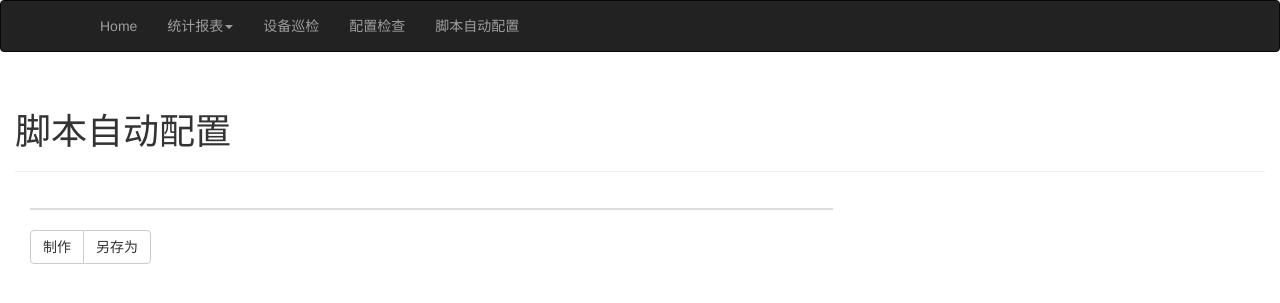
After one commit to sb952468655/tool_web, a Flask app: page /auto_config in a window 1280 px wide. The commit adds this page. Shown: the top 303 px of the page. Run offline with Flask 2, Linux system fonts and the light colour scheme; lists and menus that the app fills with data are empty; some libraries are stand-ins or nearby versions.

```diff
--- a/app/main/views.py
+++ b/app/main/views.py
@@ -39,13 +39,35 @@ def report():
 def report_port():
     '''统计报表-端口明细'''
 
-    from .report import get_report_data, get_device_name
+    from .report import get_report_data, get_device_name, get_port_ggl
 
-    with open(os.path.join('app', 'static', 'uploads', 'config.log')) as f:
+    with open(os.path.join('app', 'static', '1.log')) as f:
         config = f.read()
 
     report_data = get_report_data(config)
-    return render_template('report.html', report_data = report_data)
+    ggl_port = []
+    res = []
+
+
+    ggl_data = get_port_ggl(config)
+
+    i = 0
+    for item in report_data:
+        if item[-1] != 'MDX GIGE-T ' or item[-1] != 'MDI GIGE-T ':
+            ggl_port.append(item[0])
+
+            try:
+                res.append(item + [ggl_data[i][0]] + [ggl_data[i][1]])
+            except Exception:
+                print(i)
+
+            i += 1
+        else:
+            res.append(item)
+
+
+
+    return render_template('report.html', report_data = res)
 
 
 @main.route('/check_config')
@@ -66,3 +88,9 @@ def xunjian():
     for item in xunjian_res:
         xunjian_text += '{}\n{}\n{}\n\n'.format(item[0], item[1], item[2])
     return render_template('xunjian.html', xunjian_res=xunjian_text)
+
+@main.route('/auto_config')
+def auto_config():
+    '''脚本自动配置'''
+
+    return render_template('auto_config.html')
--- /dev/null
+++ b/app/templates/auto_config.html
@@ -0,0 +1,38 @@
+{% extends "base.html" %}
+{% import "bootstrap/wtf.html" as wtf %}
+
+{% block title %}脚本自动配置{% endblock %}
+
+{% block page_content %}
+<div class="page-header">
+    <h1>脚本自动配置</h1>
+</div>
+
+
+<div class="col-md-8">
+        <table class="table">
+            <thead>
+                <tr>
+                    <th></th>
+                    <th></th>
+                    <th></th>
+                </tr>
+            </thead>
+            <tbody>
+                {% for item in items %}
+                    <tr>
+                        <th>{{ item[0] }}</th>
+                        <th>{{ item[1] }}</th>
+                        <th>{{ item[2] }}</th>
+                    </tr>
+                {% endfor %}
+            </tbody>
+        </table>
+    <div class="btn-group" role="group" aria-label="...">
+        <button type="button" class="btn btn-default" data-toggle="modal" data-target="#myModal">制作</button>
+        <button type="button" class="btn btn-default">另存为</button>
+    </div>
+</div>
+
+
+{% endblock %}
--- a/app/templates/base.html
+++ b/app/templates/base.html
@@ -18,7 +18,7 @@
                 <span class="icon-bar"></span>
                 <span class="icon-bar"></span>
             </button>
-            <a class="navbar-brand" href="{{ url_for('main.index') }}">电信工具Web版</a>
+            <a class="navbar-brand" href="{{ url_for('main.index') }}"></a>
         </div>
         <div class="navbar-collapse collapse">
             <ul class="nav navbar-nav">
@@ -32,8 +32,9 @@
                         <li><a href="{{ url_for('main.report_port') }}">端口光功率</a></li>
                     </ul>
                 </li>
-                <li><a href="{{ url_for('main.xunjian') }}">巡检</a></li>
+                <li><a href="{{ url_for('main.xunjian') }}">设备巡检</a></li>
                 <li><a href="{{ url_for('main.check_config') }}">配置检查</a></li>
+                <li><a href="{{ url_for('main.auto_config') }}">脚本自动配置</a></li>
             </ul>
         </div>
     </div>
--- a/requirement.txt
+++ b/requirement.txt
@@ -1,5 +1,4 @@
 alembic==1.0.8
-astroid==2.2.5
 Click==7.0
 colorama==0.4.1
 dominate==2.3.5
@@ -19,7 +18,6 @@ lazy-object-proxy==1.3.1
 Mako==1.0.8
 MarkupSafe==1.1.1
 mccabe==0.6.1
-pylint==2.3.1
 python-dateutil==2.8.0
 python-editor==1.0.4
 six==1.12.0
```
Also changed, not shown: app/main/report.py (+18 -1 lines), 1 other file.
